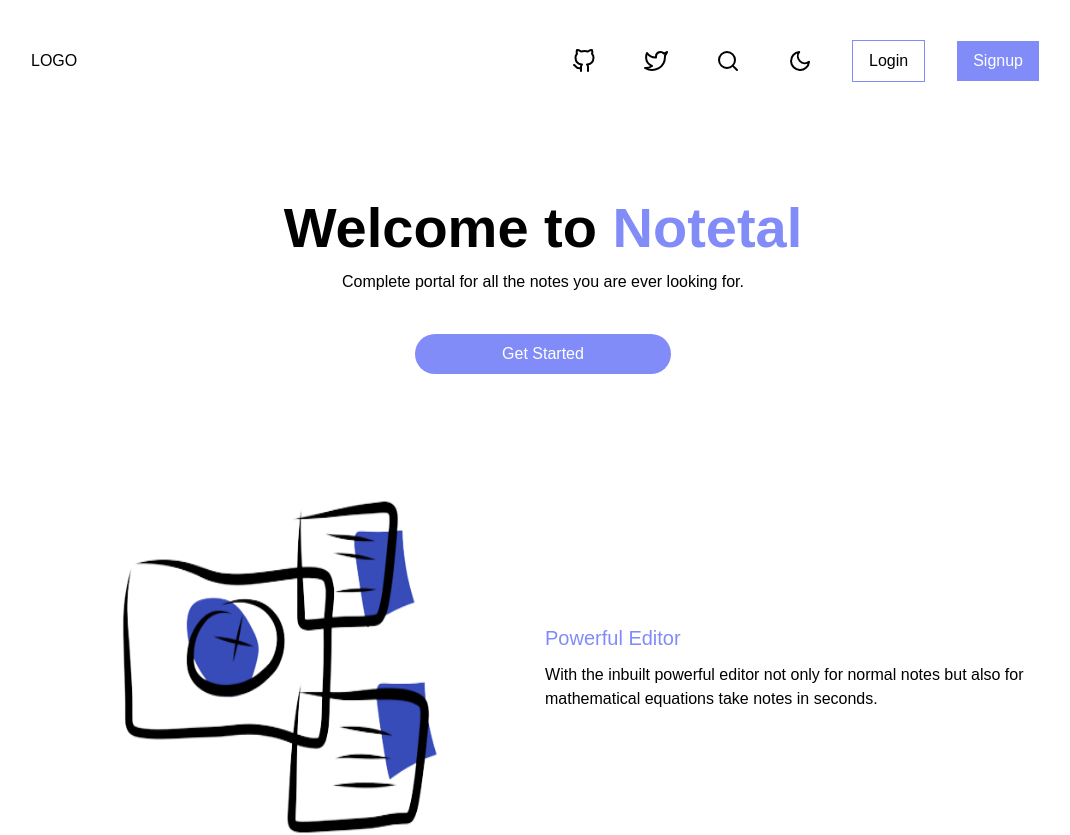
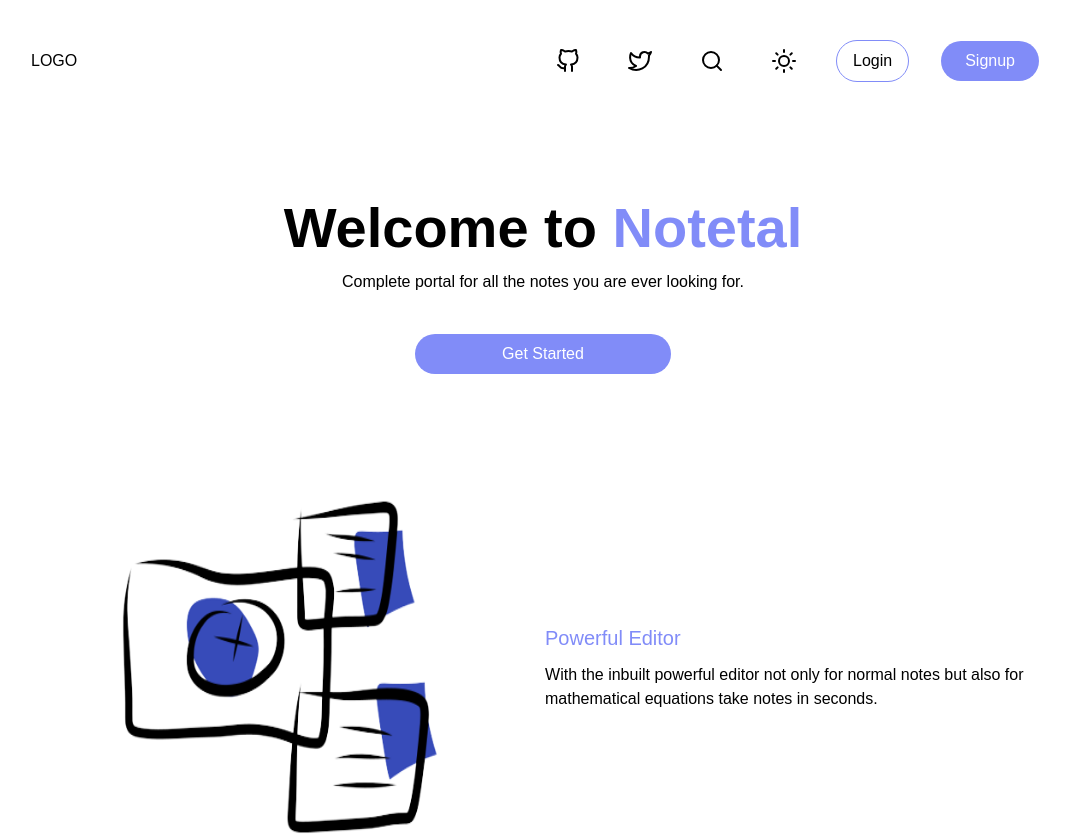
Before and after one commit to alsongarbuja/notetal, a Next.js app: page / in a window 1280 px wide. Shown: the top 835 px of the page, without its empty margins (97-1167 px from the left). Built offline with nearby package versions, Linux system fonts and the light colour scheme.

Commit message:
[link&&theme]: add social links and theme stored in state

```diff
--- a/layout/Layout.tsx
+++ b/layout/Layout.tsx
@@ -1,18 +1,20 @@
 import Link from "next/link";
 import { useRouter } from "next/router";
-import React, { useState } from "react";
-import { GitHub, Instagram, Linkedin, Menu, Moon, Search, Twitter, X } from "react-feather";
+import React, { useEffect, useState } from "react";
+import { GitHub, Instagram, Linkedin, Menu, Moon, Search, Sun, Twitter, X } from "react-feather";
 
 const Layout = ({ children }: { children: JSX.Element }) => {
   const [isNavOpen, setIsNavOpen] = useState(false)
   const navigator = useRouter()
+  const [theme, setTheme] = useState<string | null>("light");
 
   const toggleTheme = () => {
-    const theme = localStorage.getItem("notetal_theme__mode");
     if (theme && theme === "light") {
       localStorage.setItem("notetal_theme__mode", "dark");
+      setTheme("dark")
     } else {
       localStorage.setItem("notetal_theme__mode", "light");
+      setTheme("light")
     }
     document.body.classList.toggle("dark");
   };
@@ -23,6 +25,8 @@ const Layout = ({ children }: { children: JSX.Element }) => {
     openNavMenu()
     navigator.push(`/auth/${route}`)
   }
+
+  useEffect(() => setTheme(localStorage.getItem("notetal_theme__mode")), [])
 
   return (
     <div className="bg-white text-black dark:bg-gray-800 dark:text-white">
@@ -39,19 +43,27 @@ const Layout = ({ children }: { children: JSX.Element }) => {
           }>
             <X className="fixed z-20 right-12 cursor-pointer md:hidden" onClick={openNavMenu} />
             <ul className="h-full flex justify-between items-center flex-col md:flex-row gap-4">
-              <li className="px-2 mr-4 cursor-pointer flex"><GitHub /><span className="ml-2 block md:hidden">Github</span></li>
-              <li className="px-2 mr-4 cursor-pointer flex"><Twitter /><span className="ml-2 block md:hidden">Twitter</span></li>
+              <li className="px-2 mr-4 cursor-pointer">
+                <a href="https://github.com/alson33/notetal" className="flex">
+                  <GitHub /><span className="ml-2 block md:hidden">Github</span>
+                </a>
+              </li>
+              <li className="px-2 mr-4 cursor-pointer">
+                <a href="https://twitter.com/alsongarbuja" className="flex">
+                  <Twitter /><span className="ml-2 block md:hidden">Twitter</span>
+                </a>
+              </li>
               <li className="px-2 mr-4 cursor-pointer flex"><Search /><span className="ml-2 block md:hidden">Search</span></li>
               <li className="px-2 mr-4 cursor-pointer flex" onClick={toggleTheme}>
-                <Moon /><span className="ml-2 block md:hidden">Dark mode</span>
+                {theme==="dark"?<Moon />:<Sun />}<span className="ml-2 block md:hidden">{theme==="dark"?'Dark':'Light'} mode</span>
               </li>
               <button onClick={()=>navigate('login')}>
-                <li className="mr-4 cursor-pointer border border-indigo-400 py-2 px-4">
+                <li className="mr-4 cursor-pointer border border-indigo-400 rounded-full py-2 px-4">
                   Login
                 </li>
               </button>
               <button onClick={()=>navigate('register')}>
-                <li className="mr-4 cursor-pointer bg-indigo-400 text-white py-2 px-4">
+                <li className="mr-4 cursor-pointer bg-indigo-400 text-white rounded-full py-2 px-6">
                   Signup
                 </li>
               </button>
@@ -68,9 +80,9 @@ const Layout = ({ children }: { children: JSX.Element }) => {
               Contact Us
             </a>
             <ul className="flex gap-3 justify-evenly">
-              <li><Linkedin className="text-cyan-800 cursor-pointer" /></li>
-              <li><Instagram className="text-red-400 cursor-pointer" /></li>
-              <li><Twitter className="text-blue-400 cursor-pointer" /></li>
+              <a href="https://linkedin.com/in/alsongarbuja"><Linkedin className="text-cyan-800 cursor-pointer" /></a>
+              <a href="https://instagram.com/alsongarbuja"><Instagram className="text-red-400 cursor-pointer" /></a>
+              <a href="http://twitter.com/alsongarbuja"><Twitter className="text-blue-400 cursor-pointer" /></a>
             </ul>
           </div>
         </footer>
```
